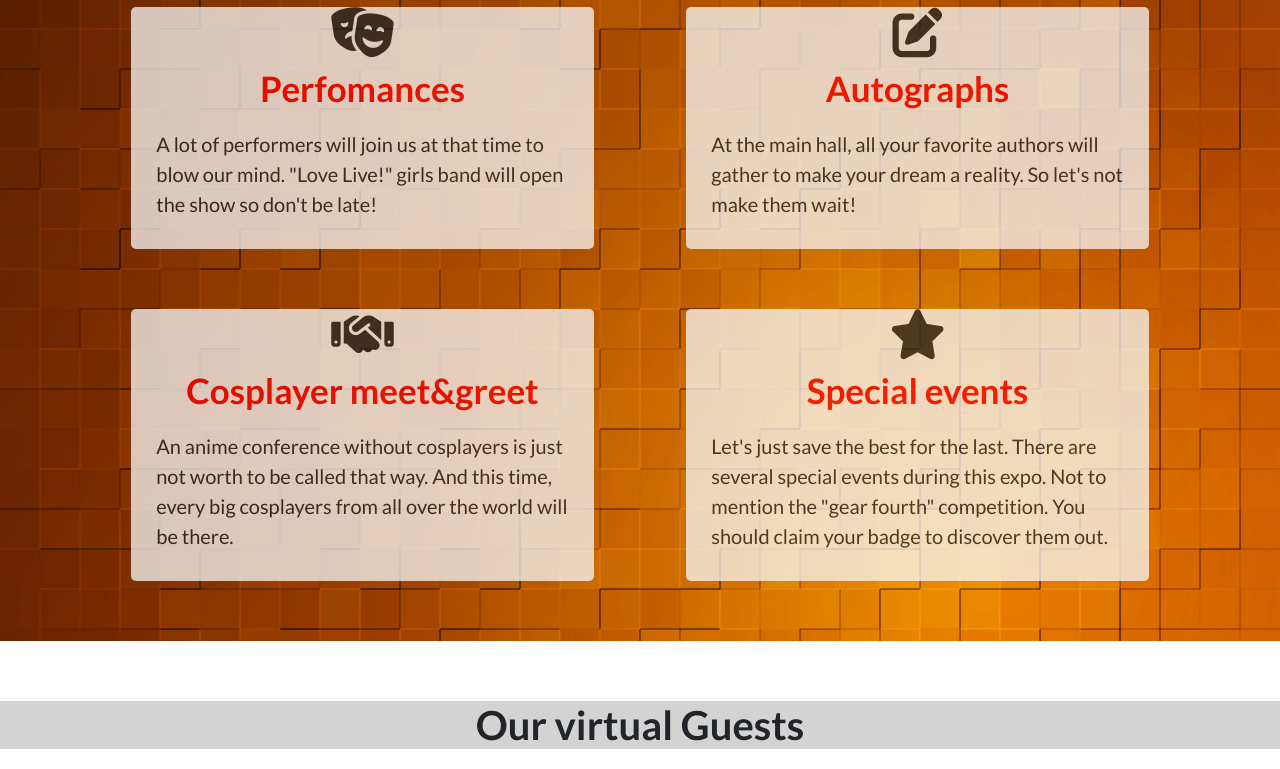
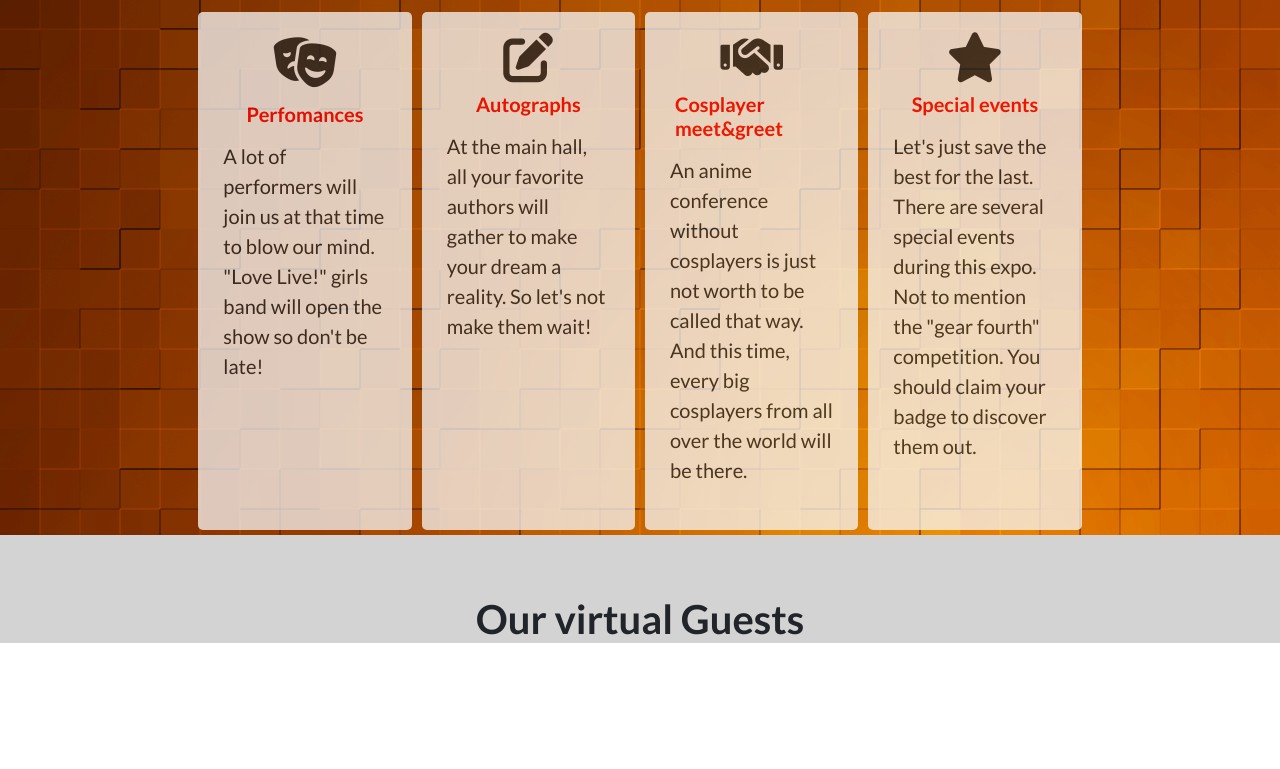
Before and after one commit to rica213/anime-conference, a website: page index.html in a window 1280 px wide. Shown: the part 796-1565 px from the top of the page. After the commit the page ends 1459 px from the top, so only its background shows below. Drawn offline with nearby package versions, Linux system fonts and the light colour scheme; grey boxes are pictures that could not be loaded.

Commit message:
Fix the layout of the program section

```diff
--- a/index.html
+++ b/index.html
@@ -90,50 +90,48 @@
     </header>
     <main>
       <section id="program">
-        <h2 class="text-center fw-bolder pt-5 pb-3">Main Program</h2>
-        <div class="container">
-          <div class="row mx-auto">
-            <div class="col-sm-5 d-flex flex-sm-column align-items-center bg-light opacity-75 rounded-1 mx-auto mb-5">
-              <i class="fa-solid fa-masks-theater fs-1"></i>
-              <h3 class="fw-semibold m-2 program-title">Perfomances</h3>
-              <p class="p-2">
+        <h2 class="text-center fw-bolder pt-5 pb-3 text-light">Main Program</h2>
+        <div class="d-flex flex-column flex-md-row flex-wrap justify-content-md-center">
+            <div class="d-flex flex-md-column align-items-center bg-light opacity-75 rounded-1 m-1 p-3 col-md-2">
+              <i class="fa-solid fa-masks-theater fs-1 p-1"></i>
+              <h3 class="fw-semibold m-2 program-title fs-6">Perfomances</h3>
+              <p class="p-1">
                 A lot of performers will join us at that time to blow our mind.
                 "Love Live!" girls band will open the show so don't be late!
               </p>
             </div>
-            <div class="col-sm-5 d-flex flex-sm-column align-items-center bg-light opacity-75 rounded-1 mx-auto mb-5">
+            <div class="d-flex flex-md-column align-items-center bg-light opacity-75 rounded-1 m-1 p-3 col-md-2">
               <i class="fa-solid fa-pen-to-square fs-1"></i>
-              <h3 class="fw-semibold m-2 program-title">Autographs</h3>
-              <p class="p-2">
+              <h3 class="fw-semibold m-2 program-title fs-6">Autographs</h3>
+              <p class="p-1">
                 At the main hall, all your favorite authors will gather to make
                 your dream a reality. So let's not make them wait!
               </p>
             </div>
-            <div class="col-sm-5 d-flex flex-sm-column align-items-center bg-light opacity-75 rounded-1 mx-auto mb-5">
+            <div class="d-flex flex-md-column align-items-center bg-light opacity-75 rounded-1 m-1 p-3 col-md-2">
               <i class="fa-solid fa-handshake fs-1"></i>
-              <h3 class="fw-semibold m-2 program-title">
+              <h3 class="fw-semibold m-2 program-title fs-6">
                 Cosplayer meet&greet
               </h3>
-              <p class="p-2">
+              <p class="p-1">
                 An anime conference without cosplayers is just not worth to be
                 called that way. And this time, every big cosplayers from all over
                 the world will be there.
               </p>
             </div>
-            <div class="col-sm-5 d-flex flex-sm-column align-items-center bg-light opacity-75 rounded-1 mx-auto mb-5">
+            <div class="d-flex flex-md-column align-items-center bg-light opacity-75 rounded-1 m-1 p-3 col-md-2">
               <i class="fa-sharp fa-solid fa-star fs-1"></i>
-              <h3 class="fw-semibold m-2 program-title">Special events</h3>
-              <p class="p-2">
+              <h3 class="fw-semibold m-2 program-title fs-6">Special events</h3>
+              <p class="p-1">
                 Let's just save the best for the last. There are several special
                 events during this expo. Not to mention the "gear fourth"
                 competition. You should claim your badge to discover them out.
               </p>
             </div>
-          </div>
         </div>
       </section>
       <section id="guest">
-        <h2 class="text-center fw-bolder mt-5 mb-3">Our virtual Guests</h2>
+        <h2 class="text-center fw-bolder pt-5 mb-3">Our virtual Guests</h2>
       </section>
     </main>
     <script src="js/script.js"></script>
```
